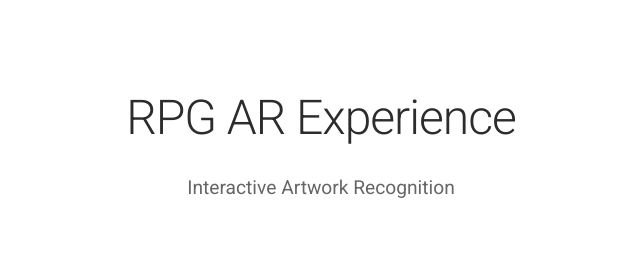
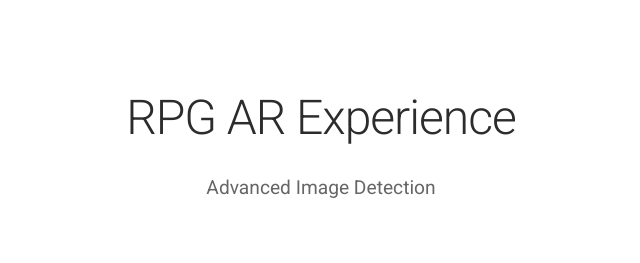
Before and after one commit to stuartcarroll/RPG-AR-PoC, a website: page index.html in a window 1280 px wide. Shown: the top 263 px of the page, 319-959 px from the left. Drawn offline with Linux system fonts and the light colour scheme.

Commit message:
Force cache refresh with subtitle change

```diff
--- a/index.html
+++ b/index.html
@@ -259,7 +259,7 @@
         <div class="container">
             <header class="main-header">
                 <h1>RPG AR Experience</h1>
-                <p class="subtitle">Interactive Artwork Recognition</p>
+                <p class="subtitle">Advanced Image Detection</p>
             </header>
 
             <main class="artwork-grid">
```
